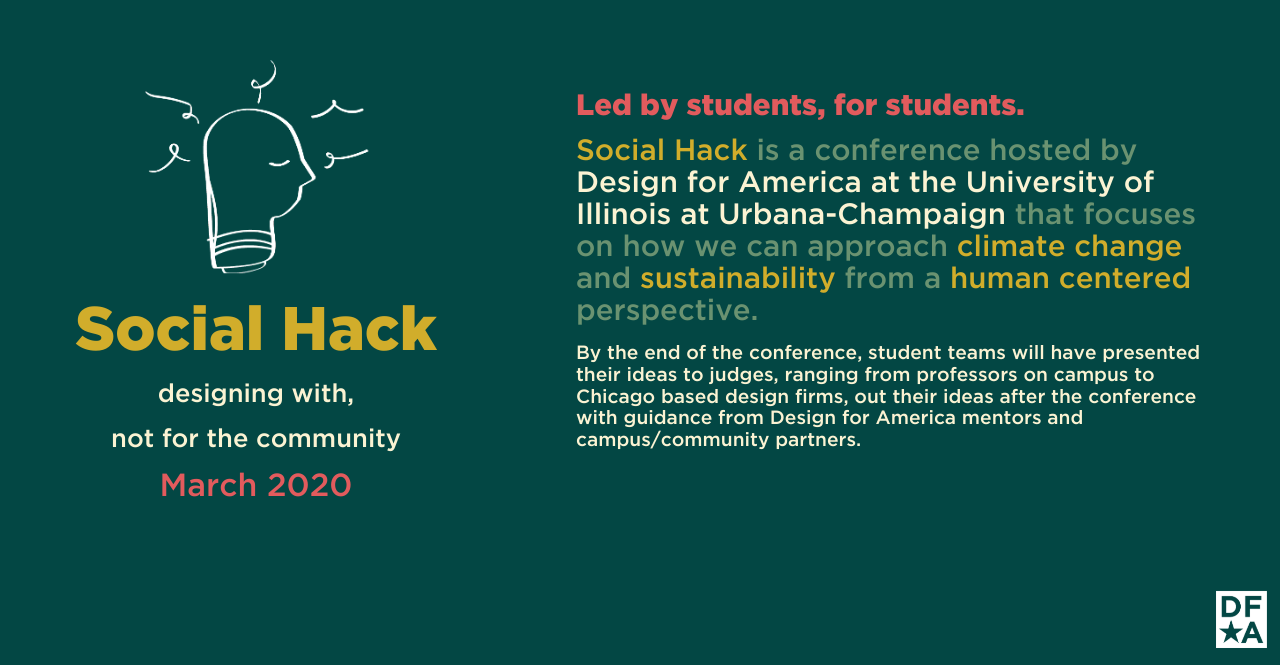
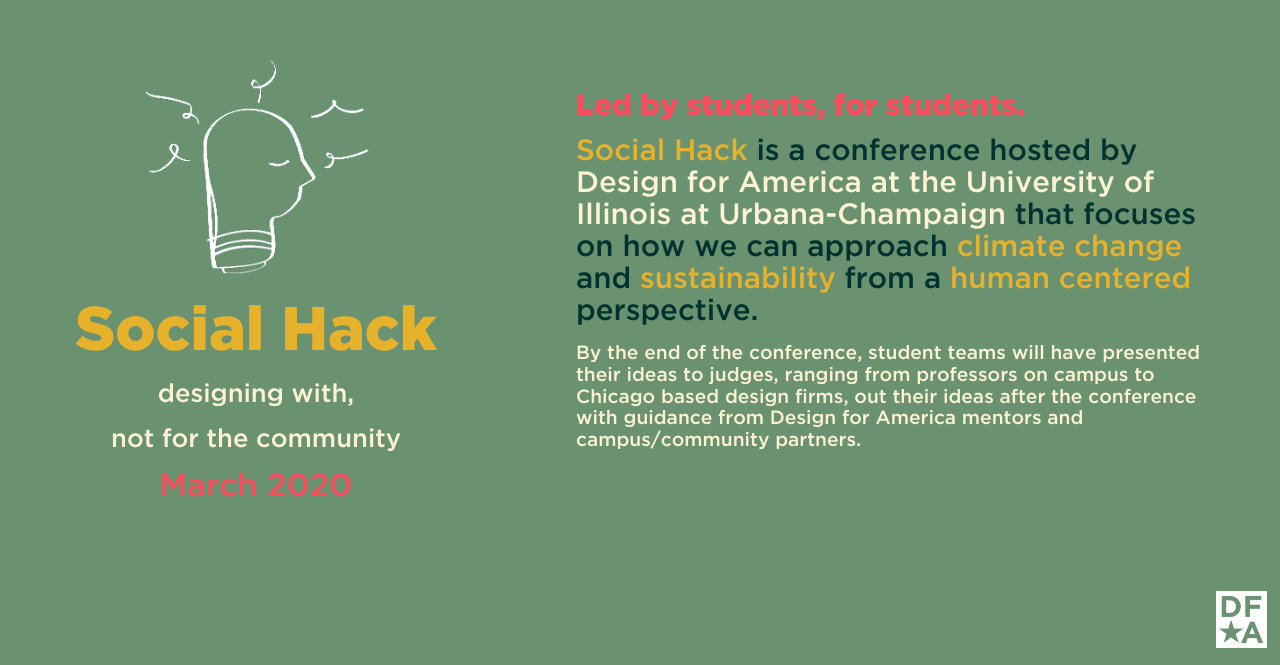
Before and after one commit to dfauiuc/social-hack-website, a React (Create React App) app: page / in a window 1280 px wide. Shown: the part 135-800 px from the top of the page. Built offline with nearby package versions, Linux system fonts and the light colour scheme.

Commit message:
changed colors again

```diff
--- a/src/App.js
+++ b/src/App.js
@@ -11,10 +11,10 @@
     const styles = {
       black: (opacity = 1) => `rgba(16, 23, 26, ${opacity})`,
       lightGreen: (opacity = 1) => `rgba(106, 146, 113, ${opacity})`,
-      darkGreen: (opacity = 1) => `rgba(3, 71, 68, ${opacity})`,
+      darkGreen: (opacity = 1) => `rgba(0, 51, 47, ${opacity})`,
       lightYellow: (opacity = 1) => `rgba(251, 243, 211, ${opacity})`,
-      darkYellow: (opacity = 1) => `rgba(209, 173, 43, ${opacity})`,
-      dustyRose: (opacity = 1) => `rgba(226, 91, 93, ${opacity})`,
+      darkYellow: (opacity = 1) => `rgba(230, 178, 43, ${opacity})`,
+      dustyRose: (opacity = 1) => `rgba(249, 76, 93, ${opacity})`,
 
     };
 
@@ -22,7 +22,7 @@
     return (
         <div
             style={{
-              backgroundColor: styles.darkGreen(1),
+              backgroundColor: styles.lightGreen(1),
               minHeight: "100vh",
               position: "relative"
             }}
--- a/src/components/Content.js
+++ b/src/components/Content.js
@@ -62,7 +62,7 @@
         position: "relative",
         paddingTop: 15,
         fontSize: "2.3vw",
-        color: styles.lightGreen(1),
+        color: styles.darkGreen(1),
         lineHeight: "2.5vw",
     };
 
```
